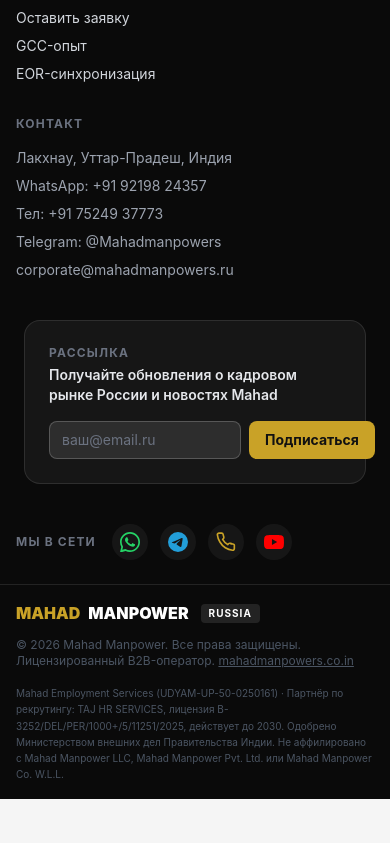
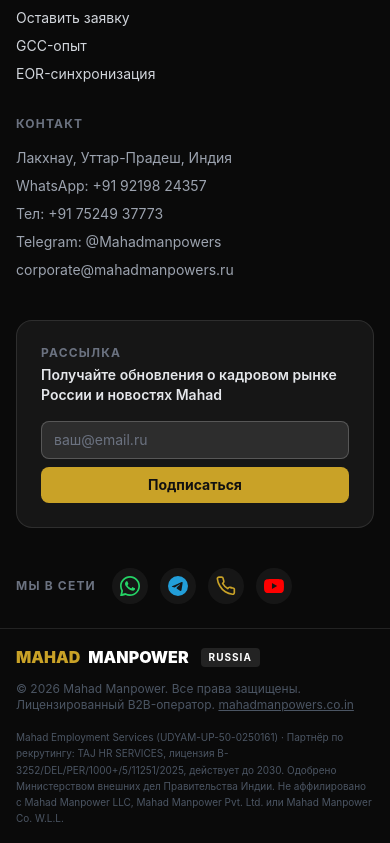
Before and after one commit to projectmadaradb-cloud/Mahad-Russia, a Next.js app: page / in a window 390 px wide. Shown: the part 10935-11778 px from the top of the page. Before the commit the page ends 11734 px from the top, so only its background shows below. Built offline with nearby package versions, Linux system fonts and the light colour scheme; no server answers.

Commit message:
fix: newsletter form stacks vertically on mobile

```diff
--- a/src/components/NewsletterForm.tsx
+++ b/src/components/NewsletterForm.tsx
@@ -31,7 +31,7 @@
   }
 
   return (
-    <div className="mx-auto w-full max-w-7xl px-6 pb-10">
+    <div className="mx-auto w-full max-w-7xl px-4 pb-10 md:px-6">
       <div className="rounded-2xl border border-white/10 bg-white/5 px-6 py-6 sm:flex sm:items-center sm:gap-8">
         <div className="sm:flex-1">
           <p className="text-xs font-bold uppercase tracking-widest text-gray-500">Рассылка</p>
@@ -39,19 +39,19 @@
             Получайте обновления о кадровом рынке России и новостях Mahad
           </p>
         </div>
-        <form className="mt-4 flex gap-2 sm:mt-0 sm:shrink-0" onSubmit={onSubmit}>
+        <form className="mt-4 flex flex-col gap-2 sm:mt-0 sm:shrink-0 sm:flex-row" onSubmit={onSubmit}>
           <input
             name="email"
             type="email"
             required
             placeholder="ваш@email.ru"
             disabled={state === "submitting" || state === "success"}
-            className="w-48 rounded-lg border border-white/20 bg-white/10 px-3 py-2 text-sm text-white placeholder-gray-500 outline-none transition focus:border-white/40 disabled:opacity-50"
+            className="w-full rounded-lg border border-white/20 bg-white/10 px-3 py-2 text-sm text-white placeholder-gray-500 outline-none transition focus:border-white/40 disabled:opacity-50 sm:w-48"
           />
           <button
             type="submit"
             disabled={state === "submitting" || state === "success"}
-            className="rounded-lg px-4 py-2 text-sm font-bold transition hover:brightness-110 disabled:opacity-50"
+            className="w-full rounded-lg px-4 py-2 text-sm font-bold transition hover:brightness-110 disabled:opacity-50 sm:w-auto"
             style={{ background: "var(--gold)", color: "#111" }}
           >
             {state === "submitting" ? "..." : state === "success" ? "✓" : "Подписаться"}
```
